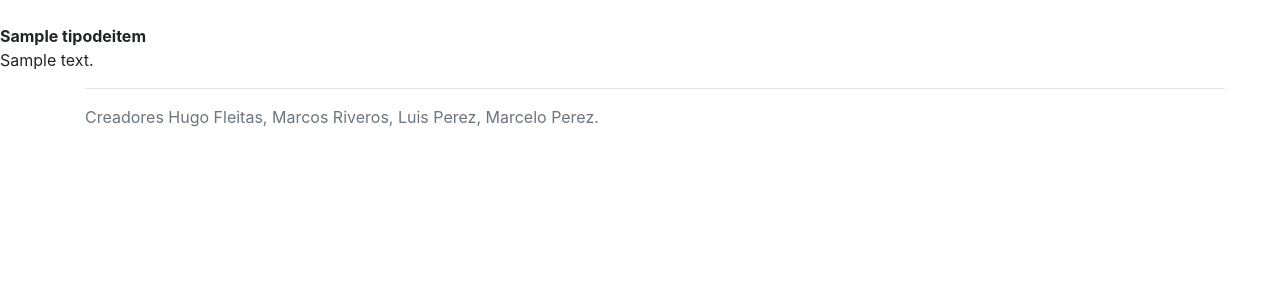
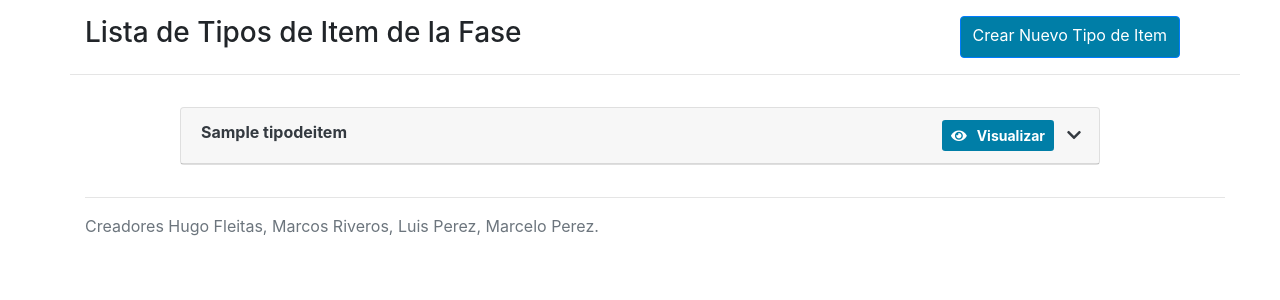
Before and after one commit to marceperez99/proyecto_is2, a Django app: page /proyecto/1/fase/1/tipo_de_item/ in a window 1280 px wide. Shown: the part 58-358 px from the top of the page. Run offline with Django 3.2, Linux system fonts and the light colour scheme; tables that the repository leaves empty hold one stand-in row (values such as "Sample post"); some libraries are stand-ins or nearby versions.

Commit message:
Agrega visualizacion de errores al crear el tipo de Item. Agrega visualizacion de lista de Tipos de Item
Signed-off-by: Hugo Fleitas <hugofleitasbus@gmail.com>

```diff
--- a/gestion_de_tipo_de_item/templates/gestion_de_tipo_de_item/tipos_de_items.html
+++ b/gestion_de_tipo_de_item/templates/gestion_de_tipo_de_item/tipos_de_items.html
@@ -1,15 +1,55 @@
 {% extends 'base.html'%}
 {% block title %}Menu Principal{%endblock title%}
 {% block content %}
-{% include 'navBar.html' %}
+    {% include 'navBar.html' %}
+<style>
+    [data-toggle="collapse"] .fa:before {
+      content: "\f077";
+    }
 
-<br>
-{% for tipo_de_item in lista_tipo_de_item %}
-    <b>{{tipo_de_item.nombre}}</b></br>
-    {{tipo_de_item.descripcion}}<br>
-    {% empty %}
-        No hay tipos de items para mostrar.
-{% endfor %}
+    [data-toggle="collapse"].collapsed .fa:before {
+      content: "\f078";
+    }
+  </style>
+    <div class="container mt-3">
+        <div class="row">
+            <h3 class="col-8">Lista de Tipos de Item de la Fase</h3>
+            <div class="col-4 row"><a href="{% url 'nuevo_tipo_de_item' proyecto.id fase.id %}" class="btn btn-primary bg-color-accent ml-auto">Crear Nuevo Tipo de Item</a></div>
+            <hr class="col-12">
+            <div class="col-10 mx-auto" id="lista_tipos">
+                {% for tipo_de_item in lista_tipo_de_item %}
+                    <div class="card col-12 my-3 p-0">
+                        <div class="card-header" id="header_tipo_{{forloop.counter}}">
+                            <div class="row">
+                                <div class="col-auto text-dark mr-auto font-weight-bold">{{tipo_de_item.nombre}}</div>
+                                <a class="btn bg-color-accent text-white font-weight-bold btn-sm" href="#">
+                                    <i class="fas fa-eye"></i>
+                                    &nbsp Visualizar
+                                </a>
+                                <button class="btn btn-link collapsed" data-toggle="collapse" data-target="#collapse_tipo{{forloop.counter}}" aria-expanded="false" aria-controls="list_projects">
+                                    <i class="fa text-dark" aria-hidden="true"></i>
+                                </button>
+                            </div>
+                        </div>
+                        <div id="collapse_tipo{{forloop.counter}}" class="collapse" aria-labelledby="header_tipo_{{forloop.counter}}" data-parent="#lista_tipos">
+                                <div class="card-body row">
+                                    <div class="col col-sm-2">Descripción:</div>
+                                    <div class="col col-sm-10"><p>Descipcion del Proyecto</p></div>
+                                    <div class="col col-sm-2"><p style="text-decoration: underline;">Fecha de Creación:</p></div>
+                                    <div class="col col-sm-10"><p>00/00/0000</p></div>
+                                    <div class="col col-sm-2"><p style="text-decoration: underline;">Cantidad de Fases:</p></div>
+                                    <div class="col col-sm-10"><p>0</p></div>
+                                    <div class="col col-sm-2"><p style="text-decoration: underline;">Creador del Proyecto:</p></div>
+                                    <div class="col col-sm-10"><p>Creador Salinas</p></div>
+                                </div>
+                            </div>
+                    </div>
+                {% empty %}
+            No hay tipos de items para mostrar.
+                {% endfor %}
+            </div>
+        </div>
+    </div>
 </ul>
 
 {% endblock %}
--- a/gestion_de_tipo_de_item/views.py
+++ b/gestion_de_tipo_de_item/views.py
@@ -1,4 +1,4 @@
-from django.shortcuts import render, get_object_or_404
+from django.shortcuts import render, get_object_or_404, redirect
 from gestion_de_proyecto.models import Proyecto
 from gestion_de_fase.models import Fase
 from gestion_de_tipo_de_item.forms import TipoDeItemForm, AtributoCadenaForm, AtributoArchivoForm, AtributoBooleanoForm, \
@@ -19,11 +19,13 @@ def tipo_de_item_view(request, proyecto_id, fase_id):
     Vista que permite visualizar los tipos de items dentro de una fase de un proyecto
 
     """
-
     proyecto = get_object_or_404(Proyecto, pk=proyecto_id)
     fase = get_object_or_404(proyecto.fase_set, pk=fase_id)
     lista_tipo_de_item = list(fase.tipodeitem_set.all())
-    contexto = {'user': request.user, 'lista_tipo_de_item': lista_tipo_de_item}
+    contexto = {'user': request.user,
+                'proyecto': proyecto,
+                'fase': fase,
+                'lista_tipo_de_item': lista_tipo_de_item}
     return render(request, 'gestion_de_tipo_de_item/tipos_de_items.html', context=contexto)
 
 
@@ -33,40 +35,43 @@ def nuevo_tipo_de_item_view(request, proyecto_id, fase_id):
     """
     proyecto = get_object_or_404(Proyecto, pk=proyecto_id)
     fase = get_object_or_404(proyecto.fase_set, pk=fase_id)
+    contexto = {'user': request.user,
+                'proyecto': proyecto,
+                'fase': fase,
+                'tipos_de_atributo_forms': {'cadena': AtributoCadenaForm(), 'archivo': AtributoArchivoForm(),
+                                            'booleano': AtributoBooleanoForm(), 'numerico': AtributoNumericoForm(),
+                                            'fecha': AtributoFechaForm()}
+                }
     if request.method == 'POST':
         tipo_de_item_form = TipoDeItemForm(request.POST)
         if tipo_de_item_form.is_valid():
             tipo_de_item = tipo_de_item_form.save(commit=False)
-            # tipo_de_item.
-
             # Lista de atributos dinamicos
             atributos_dinamicos = [dict() for x in range(int(request.POST['cantidad_atributos']))]
             # Se filtran todos los atributos dinamicos
             atributos_de_items = {key: request.POST[key] for key in request.POST if key.startswith("atr_")}
+            # se crea una lista con todos los atributos dinamicos
             for atributo in atributos_de_items.keys():
                 partes = atributo.split("_", maxsplit=2)
-                print(partes)
                 atributos_dinamicos[int(partes[1]) - 1][partes[2]] = atributos_de_items[atributo]
-            forms = []
-            print(atributos_dinamicos)
+            atributos_forms = []
             for atributo in atributos_dinamicos:
-                print(atributo)
                 if 'tipo' not in atributo.keys():
                     continue
                 if atributo['tipo'] == 'cadena':
-                    forms.append(AtributoCadenaForm(atributo))
+                    atributos_forms.append(AtributoCadenaForm(atributo))
                 elif atributo['tipo'] == 'numerico':
-                    forms.append(AtributoNumericoForm(atributo))
+                    atributos_forms.append(AtributoNumericoForm(atributo))
                 elif atributo['tipo'] == 'booleano':
-                    forms.append(AtributoBooleanoForm(atributo))
+                    atributos_forms.append(AtributoBooleanoForm(atributo))
                 elif atributo['tipo'] == 'fecha':
-                    forms.append(AtributoFechaForm(atributo))
+                    atributos_forms.append(AtributoFechaForm(atributo))
                 elif atributo['tipo'] == 'archivo':
-                    forms.append(AtributoArchivoForm(atributo))
+                    atributos_forms.append(AtributoArchivoForm(atributo))
             all_valid = True
-            for form in forms:
+            # Se validan todos los forms
+            for form in atributos_forms:
                 all_valid = all_valid and form.is_valid()
-            # if all( [ form.is_valid() for form in forms ] )
 
             if all_valid:
                 # TODO: poner cosas en tipo de item
@@ -74,26 +79,15 @@ def nuevo_tipo_de_item_view(request, proyecto_id, fase_id):
                 tipo_de_item.creador = request.user
                 tipo_de_item.fecha_creacion = timezone.now()
                 tipo_de_item.save()
-
-                for form in forms:
+                for form in atributos_forms:
                     atributo = form.save(commit=False)
                     atributo.tipo_de_item = tipo_de_item
                     atributo.save()
+                return redirect('index')
+            else:
+                contexto['form'] = tipo_de_item_form
+                contexto['atributos_seleccionados'] = atributos_forms
     else:
-        form = TipoDeItemForm()
-        form_cadena = AtributoCadenaForm()
-        form_archivo = AtributoArchivoForm()
-        form_booleano = AtributoBooleanoForm()
-        form_numerico = AtributoNumericoForm()
-        form_fecha = AtributoFechaForm()
-        contexto = {'user': request.user,
-                    'proyecto': proyecto,
-                    'fase': fase,
-                    'form': form,
-                    'form_archivo': form_archivo,
-                    'form_numerico': form_numerico,
-                    'form_booleano': form_booleano,
-                    'form_fecha': form_fecha,
-                    'form_cadena': form_cadena
-                    }
-        return render(request, 'gestion_de_tipo_de_item/nuevo_tipo_de_item.html', context=contexto)
+        contexto['form'] = TipoDeItemForm()
+
+    return render(request, 'gestion_de_tipo_de_item/nuevo_tipo_de_item.html', context=contexto)
--- a/sso/templates/sso/index.html
+++ b/sso/templates/sso/index.html
@@ -89,7 +89,7 @@
         <div class="d-none d-md-block col-md-4">
             <div class="ml-2 mr-5 card mt-4">
                 <div class="card-header bg-white"><b>Notificaciones</b></div>
-                <div class="card-body row py-0">
+                <div class="card-body p-0">
                     <div class="alert-info col-12 p-2">No hay notificaciones</div>
                 </div>
             </div>
```
Also changed, not shown: gestion_de_tipo_de_item/forms.py (+30 -12 lines), gestion_de_tipo_de_item/static/gestion_de_tipo_de_item/js/scripts.js (+51 -1 lines), gestion_de_tipo_de_item/templates/gestion_de_tipo_de_item/nuevo_tipo_de_item.html (+16 -42 lines).
